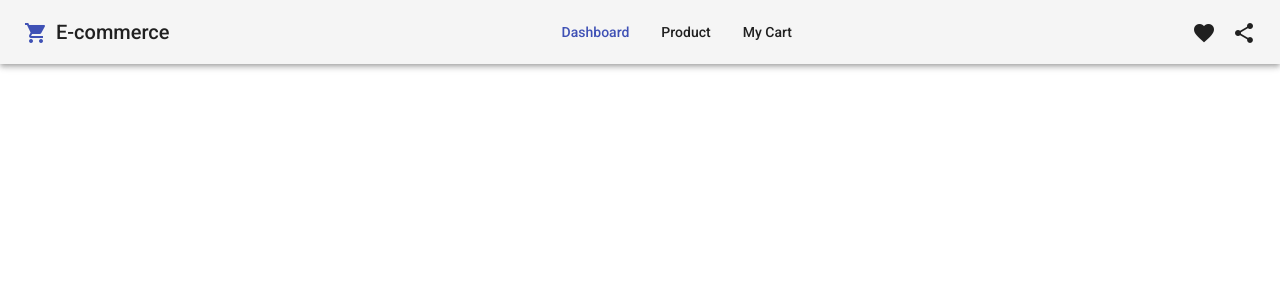
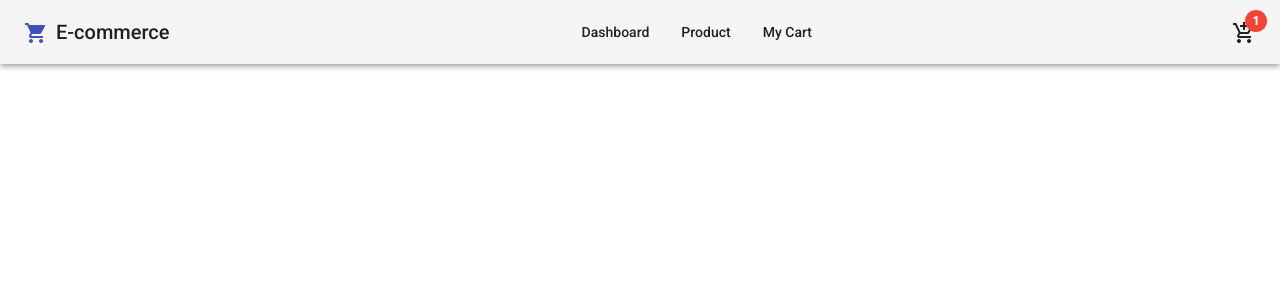
Before and after one commit to ImranChowdhuryFahim/Selise-Industrial-Attachment-Final-Project, an Angular app in the folder frontend/: page / in a window 1280 px wide. Shown: the top 300 px of the page. Built offline with nearby package versions, Linux system fonts and the light colour scheme.

Commit message:
added product dashboard and my-cart route and added a badge button

```diff
--- a/frontend/src/app/app.component.html
+++ b/frontend/src/app/app.component.html
@@ -5,17 +5,22 @@
   </button>
   <span>E-commerce</span>
   <span class="example-spacer"></span>
-  <a mat-button routerLink="/dashboard" color="primary" routerLinkActive="active">Dashboard</a>
-  <a mat-button routerLink="/dashboard" routerLinkActive="active">Product</a>
-  <a mat-button routerLink="/dashboard" routerLinkActive="active">My Cart</a>
+  <a mat-button routerLink="/dashboard" routerLinkActive="active">Dashboard</a>
+  <a mat-button routerLink="/product" routerLinkActive="active">Product</a>
+  <a mat-button routerLink="/my-cart" routerLinkActive="active">My Cart</a>
   <span class="example-spacer"></span>
 
+  <button mat-icon-button>
+    <mat-icon mat-button matBadge="1" matBadgeColor="warn">add_shopping_cart</mat-icon>
+  </button>
 
+
+<!--
  <button mat-icon-button class="example-icon favorite-icon" aria-label="Example icon-button with heart icon">
     <mat-icon>favorite</mat-icon>
   </button>
   <button mat-icon-button class="example-icon" aria-label="Example icon-button with share icon">
     <mat-icon>share</mat-icon>
-  </button>
+  </button> -->
 </mat-toolbar>
 <router-outlet></router-outlet>
--- a/frontend/src/app/dashboard/dashboard.module.ts
+++ b/frontend/src/app/dashboard/dashboard.module.ts
@@ -10,6 +10,9 @@ import { DashboardDefaultComponent } from './dashboard-default/dashboard-default
   ],
   imports: [
     CommonModule
+  ],
+  exports: [
+    DashboardDefaultComponent
   ]
 })
 export class DashboardModule { }
--- a/frontend/src/app/my-cart/my-cart.module.ts
+++ b/frontend/src/app/my-cart/my-cart.module.ts
@@ -10,6 +10,9 @@ import { MyCartDefaultComponent } from './my-cart-default/my-cart-default.compon
   ],
   imports: [
     CommonModule
+  ],
+  exports: [
+    MyCartDefaultComponent
   ]
 })
 export class MyCartModule { }
--- a/frontend/src/app/product/product.module.ts
+++ b/frontend/src/app/product/product.module.ts
@@ -10,6 +10,9 @@ import { ProductDefaultComponent } from './product-default/product-default.compo
   ],
   imports: [
     CommonModule
+  ],
+  exports: [
+    ProductDefaultComponent
   ]
 })
 export class ProductModule { }
```
Also changed, not shown: frontend/src/app/app-routing.module.ts (+7 -0 lines), frontend/src/app/app.module.ts (+7 -6 lines), frontend/src/app/app.component.scss (line endings or trailing spaces).
